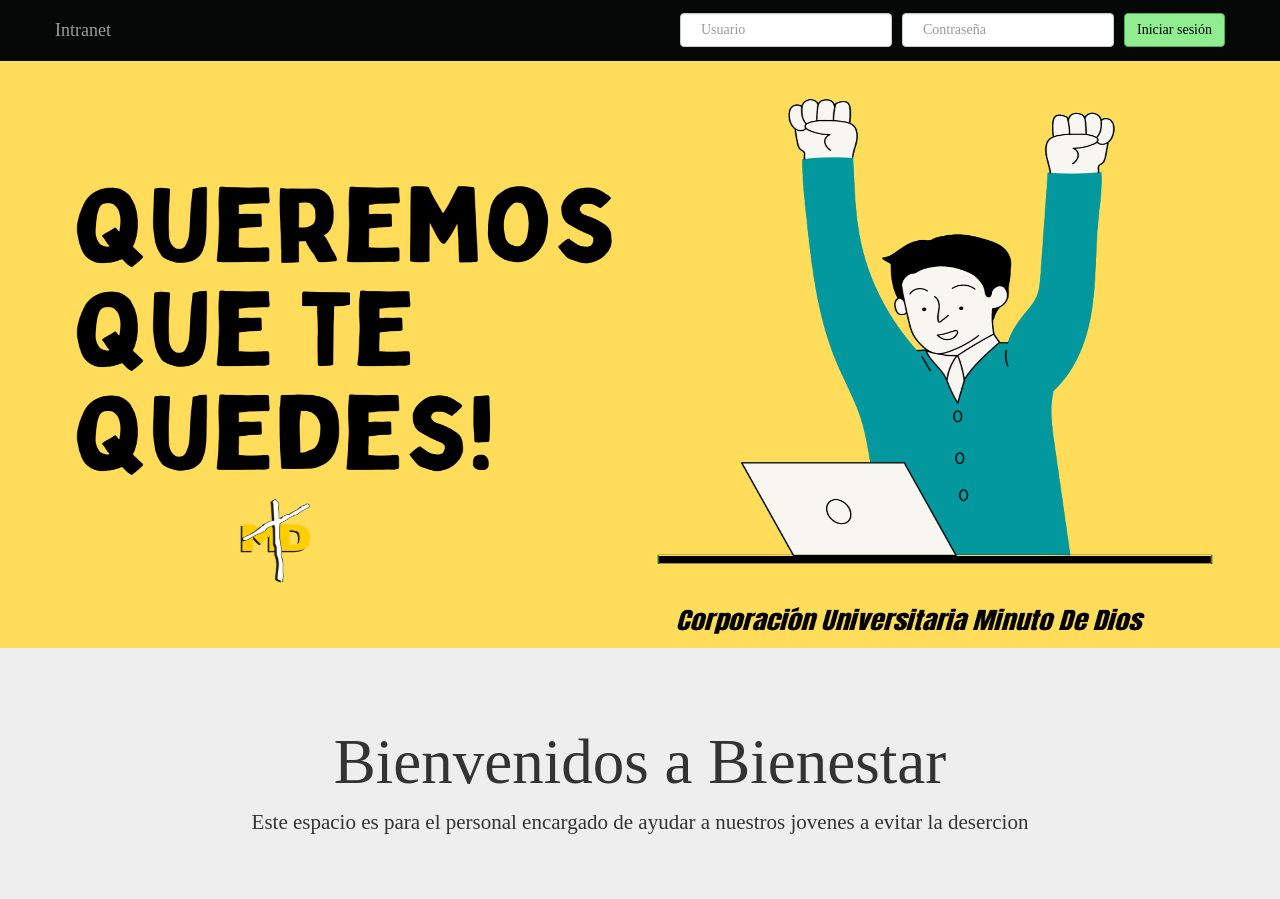
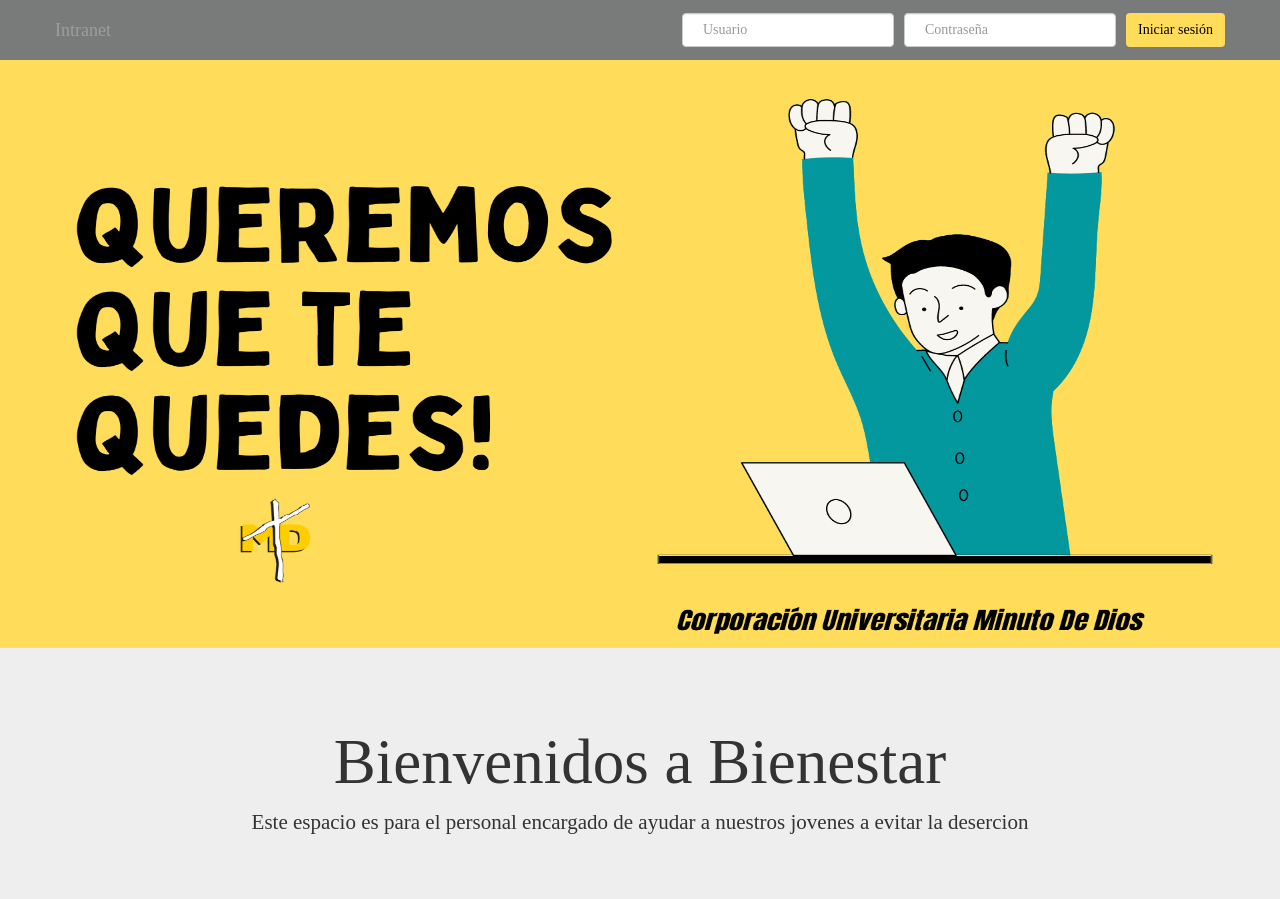
Before and after one commit to DavidGR2000/intranet, a PHP site: page / in a window 1280 px wide. Shown: the top 899 px of the page. Run offline with PHP 8.4, Linux system fonts and the light colour scheme; some libraries are stand-ins or nearby versions; some web fonts are replaced.

Commit message:
actualizacion cabezera

```diff
--- a/css/index.css
+++ b/css/index.css
@@ -71,7 +71,7 @@ footer{
       padding: 15px 30px;
       cursor: pointer;
       background-color: rgba(127, 255, 212, 0.493);
-      color: black;
+      color: rgb(0, 0, 0);
       text-decoration: none;
       text-decoration-style: none;
 }
@@ -87,8 +87,9 @@ footer{
 
 
 .btn{
-      background-color: lightgreen;
-      color:black
+      background-color: #FFDD5A;
+      color:rgb(0, 0, 0);
+      border: none;
 }
 
 .formt{
@@ -96,7 +97,8 @@ footer{
       gap: 10px;
 }
 .navbar{
-      background-color: rgb(6, 7, 7);
+      background-color: rgb(121, 122, 122);
+      border: none;
 }
 .card__body{
       width: 100%;
```
